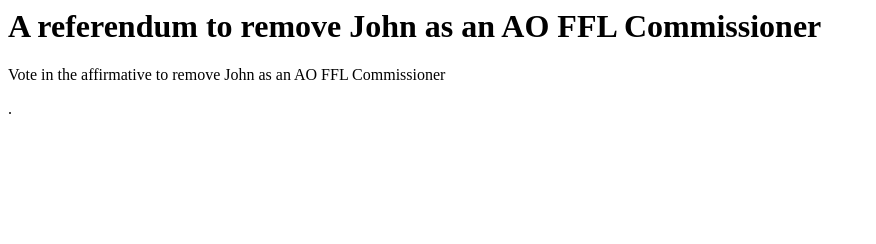
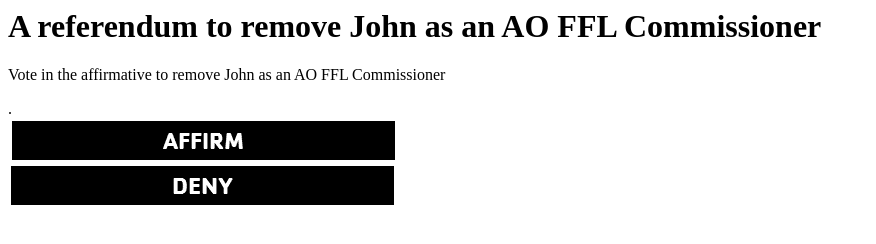
Before and after one commit to aofflreferendum/2018referendum, a plain HTML site: page index.html in a window 1280 px wide. Shown: the whole page, without its empty margins (0-876 px from the left). Drawn offline with Linux system fonts and the light colour scheme.

Commit message:
Update index.html

```diff
--- a/index.html
+++ b/index.html
@@ -1,2 +1,4 @@
 <h1>A referendum to remove John as an AO FFL Commissioner</h1>
 <p>Vote in the affirmative to remove John as an AO FFL Commissioner</p>.
+<div style="display: block; text-align: left;"><a imageanchor="1" href="https://aofflreferendum.github.io/2018referendum/affirm.png"><img src="https://aofflreferendum.github.io/2018referendum/affirm.png" border="0"></a></div>
+<div style="display: block; text-align: left;"><a imageanchor="1" href="https://aofflreferendum.github.io/2018referendum/deny.png"><img src="https://aofflreferendum.github.io/2018referendum/deny.png" border="0"></a></div>
```
